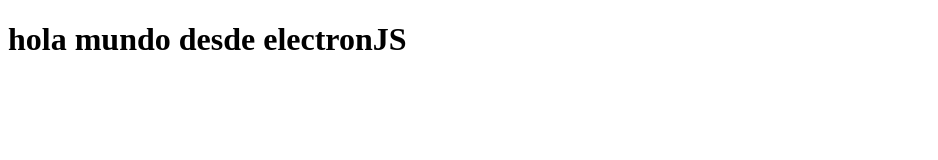
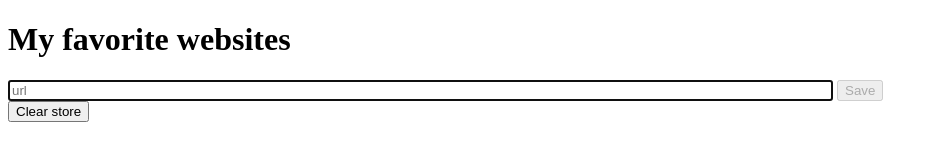
Before and after one commit to ROBER-SALAMA/Electronjs, an Electron app: page app/index.html in a window 1280 px wide. Shown: the whole page, without its empty margins (0-938 px from the left). Drawn offline with Linux system fonts and the light colour scheme.

Commit message:
agregue el formulario al html

```diff
--- a/app/index.html
+++ b/app/index.html
@@ -1,13 +1,35 @@
 <!DOCTYPE html>
 <html lang="en">
-<head>
-    <meta charset="UTF-8">
-    <meta name="viewport" content="width=device-width, initial-scale=1.0">
-    <meta http-equiv="Content-Security-Policy" content="default-src 'self'; script-src 'self'">
+  <head>
+    <meta charset="UTF-8" />
+    <meta name="viewport" content="width=device-width, initial-scale=1.0" />
+    <meta
+      http-equiv="Content-Security-Policy"
+      content="default-src 'self'; script-src 'self'"
+    />
+    <title>Electron app</title>
+  </head>
+  <body>
+    <h1>My favorite websites</h1>
 
-    <title>Electron app</title>
-</head>
-<body>
-    <h1>hola mundo desde electronJS</h1>
-</body>
+    <section class="add-new-link">
+      <form class="new-link-form">
+        <input
+          type="url"
+          class="new-link-url"
+          placeholder="url"
+          size="100"
+          autofocus/>
+          <button type="submit"
+          class="new-link-button"
+          disabled>Save</button>
+      </form>
+    </section>
+
+    <section class="links"></section>
+    <section>
+        <button class="clear-store">Clear store</button>
+    </section>
+
+  </body>
 </html>
```
